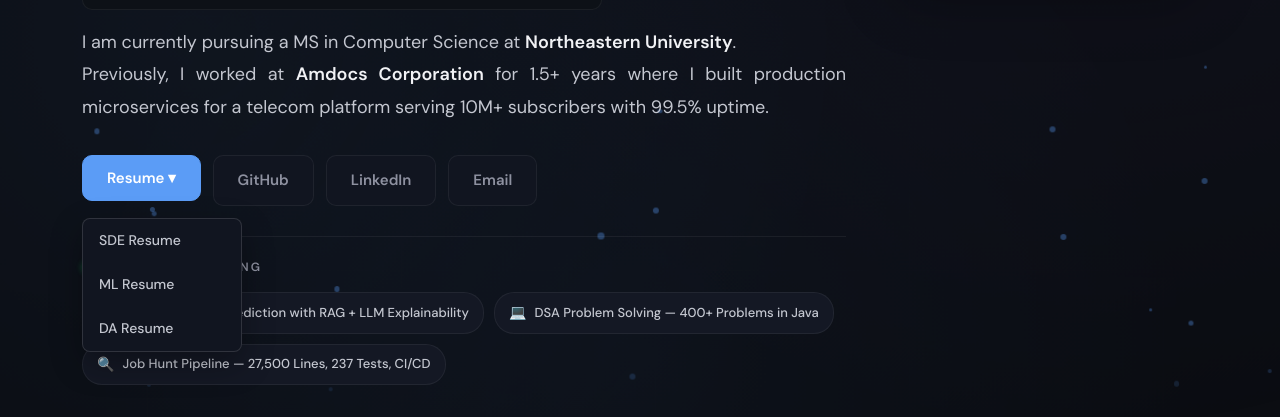
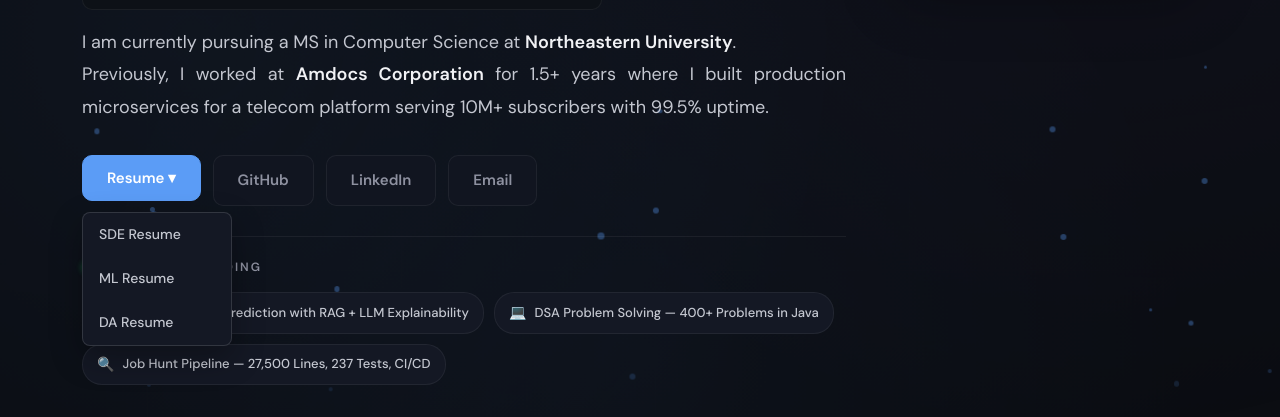
Before and after one commit to prasad0411/Prasad-Portfolio, a website: page index.html in a window 1280 px wide. Both pictures are taken after a click on the button "Resume ▾". Shown: the part 383-800 px from the top of the page. Drawn offline with Linux system fonts and the light colour scheme.

Commit message:
fix: resume dropdown — single clean CSS rule with display:none, removed 7 duplicate rules

```diff
--- a/css/style.css
+++ b/css/style.css
@@ -1455,13 +1455,14 @@ h3,
   top: 100%;
   left: 0;
   margin-top: 6px;
+  display: none;
   background: var(--bg-card);
   border: 1px solid var(--border-hover);
   border-radius: 8px;
   overflow: hidden;
   min-width: 150px;
-  z-index: 100;
-  box-shadow: 0 8px 24px rgba(0,0,0,0.4);
+  z-index: 500;
+  box-shadow: 0 12px 32px rgba(0,0,0,0.3);
 }
 
 
@@ -1832,14 +1833,7 @@ body.light-mode .mini-terminal .term-prompt {
 
 
 
-/* ============================================
-   RESUME DROPDOWN — DARK THEME FIX
-   ============================================ */
-.resume-menu {
-  background: var(--bg-card) !important;
-  border: 1px solid var(--border-hover) !important;
-  z-index: 200;
-}
+
 .resume-menu a {
   color: var(--text-body) !important;
 }
@@ -1922,11 +1916,7 @@ body.light-mode .resume-menu {
 }
 
 
-/* Resume dropdown overlay fix */
-.resume-menu {
-  z-index: 300 !important;
-  background: var(--bg-elevated) !important;
-}
+
 body.light-mode .resume-menu {
   background: #fff !important;
   border: 1px solid #e2e8f0 !important;
@@ -1949,32 +1939,11 @@ body.light-mode .resume-menu a:hover {
 .resume-dropdown {
   z-index: 200 !important;
 }
-.resume-menu {
-  z-index: 300 !important;
-  position: absolute !important;
-  top: 100% !important;
-}
-
-
-/* ============================================
-   RESUME DROPDOWN — CLEAN FIX
-   ============================================ */
-.resume-menu {
-  display: none !important;
-  position: absolute !important;
-  top: calc(100% + 6px) !important;
-  left: 0 !important;
-  z-index: 500 !important;
-  background: var(--bg-elevated) !important;
-  border: 1px solid var(--border-hover) !important;
-  border-radius: 8px !important;
-  box-shadow: 0 12px 32px rgba(0,0,0,0.3) !important;
-  min-width: 160px !important;
-  overflow: hidden !important;
-}
-.resume-menu.show {
-  display: block !important;
-}
+
+
+
+
+
 body.light-mode .resume-menu {
   background: #fff !important;
   border: 1px solid #e2e8f0 !important;
@@ -2008,3 +1977,9 @@ body.light-mode .resume-menu {
   -webkit-text-fill-color: #fff !important;
   opacity: 1 !important;
 }
+
+
+/* Resume menu — show on click */
+.resume-menu.show {
+  display: block !important;
+}
```
